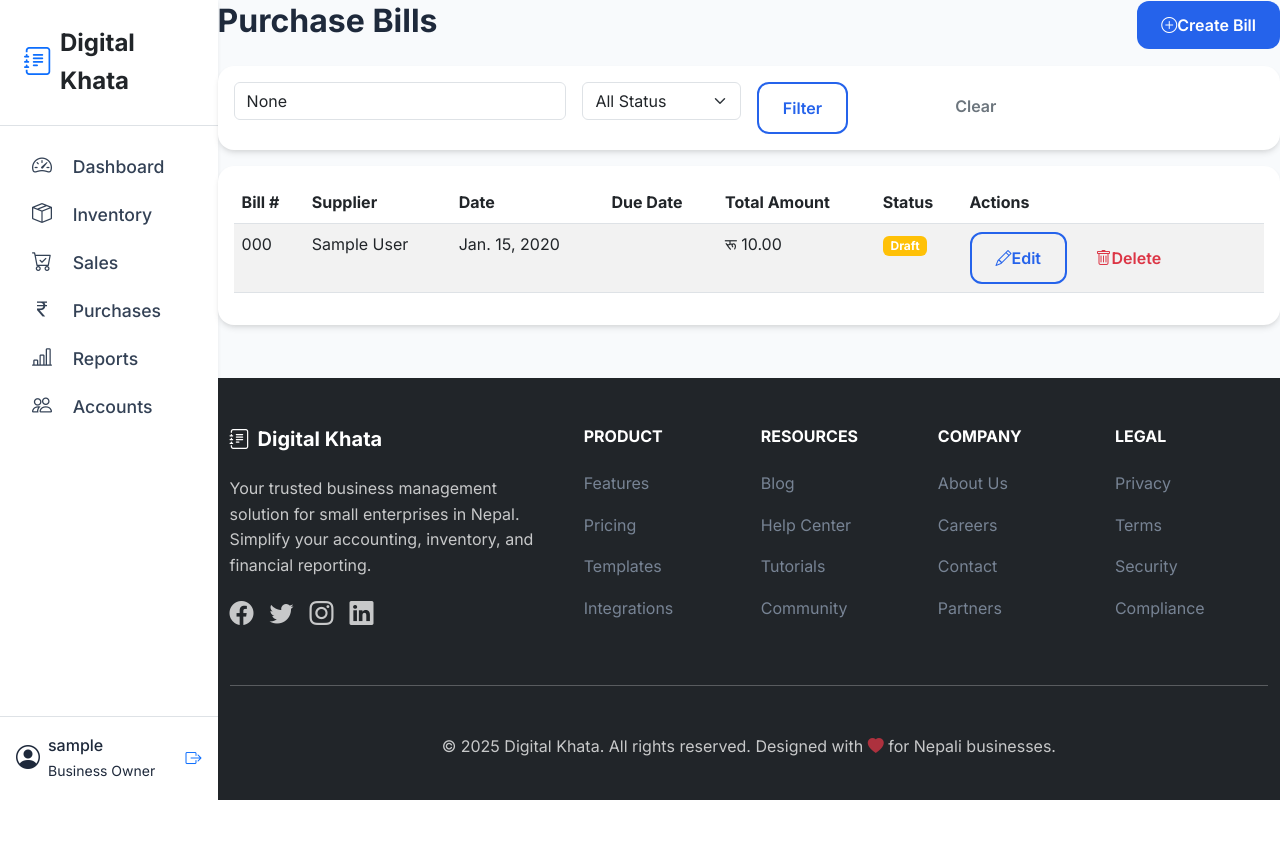
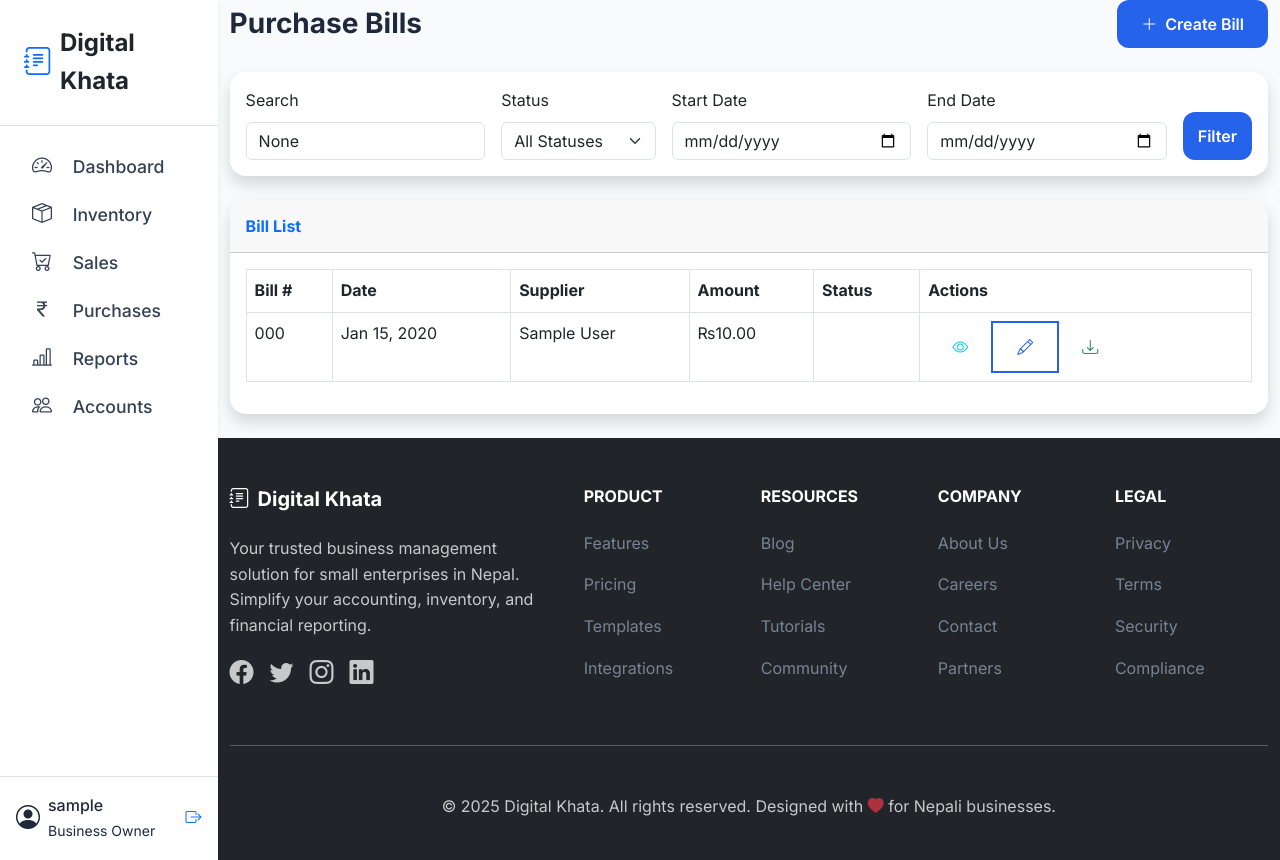
Before and after one commit to RajeshBasnet-dev/Digital-Khata, a Django app: page /purchases/ in a window 1280 px wide. Before the commit the page ends 800 px from the top, so only its background shows below. Run offline with Django 5.2, Linux system fonts and the light colour scheme; a user stored in the database is signed in; tables that the repository leaves empty hold one stand-in row (values such as "Sample post").

Commit message:
feat: enhance purchase bills with improved filtering and actions

```diff
--- a/templates/purchases/bill_list.html
+++ b/templates/purchases/bill_list.html
@@ -3,49 +3,65 @@
 {% block title %}Purchase Bills - Digital Khata{% endblock %}
 
 {% block content %}
-<div class="d-flex justify-content-between align-items-center mb-3">
-    <h2>Purchase Bills</h2>
-    <a href="{% url 'purchases:bill_create' %}" class="btn btn-primary">
-        <i class="bi bi-plus-circle"></i> Create Bill
+<div class="container-fluid">
+    <!-- Page Header -->
+    <div class="d-flex justify-content-between align-items-center mb-4">
+        <h1 class="h3 mb-0 text-gray-800 fw-bold">Purchase Bills</h1>
+        <div>
+            <a href="{% url 'purchases:create_bill' %}" class="btn btn-primary">
+                <i class="bi bi-plus-lg me-2"></i>Create Bill
             </a>
         </div>
+    </div>
 
-<div class="card mb-3">
+    <!-- Search and Filter -->
+    <div class="card shadow mb-4">
         <div class="card-body">
             <form method="get" class="row g-3">
-            <div class="col-md-4">
-                <input type="text" class="form-control" name="search" placeholder="Search by bill number or supplier" value="{{ search_query }}">
+                <div class="col-md-3">
+                    <label for="search" class="form-label">Search</label>
+                    <input type="text" class="form-control" id="search" name="search" placeholder="Supplier or bill #" value="{{ search_query }}">
                 </div>
                 <div class="col-md-2">
-                <select name="status" class="form-select">
-                    <option value="">All Status</option>
-                    <option value="paid" {% if request.GET.status == 'paid' %}selected{% endif %}>Paid</option>
-                    <option value="unpaid" {% if request.GET.status == 'unpaid' %}selected{% endif %}>Unpaid</option>
-                    <option value="partial" {% if request.GET.status == 'partial' %}selected{% endif %}>Partial</option>
+                    <label for="status" class="form-label">Status</label>
+                    <select class="form-select" id="status" name="status">
+                        <option value="">All Statuses</option>
+                        <option value="draft" {% if status_filter == 'draft' %}selected{% endif %}>Draft</option>
+                        <option value="received" {% if status_filter == 'received' %}selected{% endif %}>Received</option>
+                        <option value="paid" {% if status_filter == 'paid' %}selected{% endif %}>Paid</option>
+                        <option value="overdue" {% if status_filter == 'overdue' %}selected{% endif %}>Overdue</option>
+                        <option value="cancelled" {% if status_filter == 'cancelled' %}selected{% endif %}>Cancelled</option>
                     </select>
                 </div>
-            <div class="col-md-2">
-                <button type="submit" class="btn btn-outline-primary">Filter</button>
+                <div class="col-md-3">
+                    <label for="start_date" class="form-label">Start Date</label>
+                    <input type="date" class="form-control" id="start_date" name="start_date" value="{{ start_date }}">
                 </div>
-            <div class="col-md-2">
-                <a href="{% url 'purchases:bill_list' %}" class="btn btn-outline-secondary">Clear</a>
+                <div class="col-md-3">
+                    <label for="end_date" class="form-label">End Date</label>
+                    <input type="date" class="form-control" id="end_date" name="end_date" value="{{ end_date }}">
+                </div>
+                <div class="col-md-1 d-flex align-items-end">
+                    <button type="submit" class="btn btn-primary w-100">Filter</button>
                 </div>
             </form>
         </div>
     </div>
 
-<div class="card">
+    <!-- Bills Table -->
+    <div class="card shadow mb-4">
+        <div class="card-header py-3 d-flex flex-row align-items-center justify-content-between">
+            <h6 class="m-0 font-weight-bold text-primary">Bill List</h6>
+        </div>
         <div class="card-body">
-        {% if bills %}
             <div class="table-responsive">
-            <table class="table table-striped">
+                <table class="table table-bordered" id="dataTable" width="100%" cellspacing="0">
                     <thead>
                         <tr>
                             <th>Bill #</th>
+                            <th>Date</th>
                             <th>Supplier</th>
-                        <th>Date</th>
-                        <th>Due Date</th>
-                        <th>Total Amount</th>
+                            <th>Amount</th>
                             <th>Status</th>
                             <th>Actions</th>
                         </tr>
@@ -54,31 +70,72 @@
                         {% for bill in bills %}
                         <tr>
                             <td>{{ bill.bill_number }}</td>
+                            <td>{{ bill.date|date:"M d, Y" }}</td>
                             <td>{{ bill.supplier.name }}</td>
-                        <td>{{ bill.date }}</td>
-                        <td>{{ bill.due_date }}</td>
-                        <td>रू {{ bill.total_amount|floatformat:2 }}</td>
+                            <td>₨{{ bill.total_amount|floatformat:2 }}</td>
                             <td>
-                            <span class="badge bg-{% if bill.status == 'paid' %}success{% elif bill.status == 'unpaid' %}danger{% else %}warning{% endif %}">
+                                <span class="badge bg-{{ bill.status }}">
                                     {{ bill.get_status_display }}
                                 </span>
                             </td>
                             <td>
-                            <a href="{% url 'purchases:bill_update' bill.pk %}" class="btn btn-sm btn-outline-primary">
-                                <i class="bi bi-pencil"></i> Edit
+                                <div class="btn-group" role="group">
+                                    <a href="{% url 'purchases:view_bill' bill.id %}" class="btn btn-sm btn-outline-info">
+                                        <i class="bi bi-eye"></i>
                                     </a>
-                            <a href="{% url 'purchases:bill_delete' bill.pk %}" class="btn btn-sm btn-outline-danger">
-                                <i class="bi bi-trash"></i> Delete
+                                    {% if bill.status == 'draft' %}
+                                    <a href="{% url 'purchases:edit_bill' bill.id %}" class="btn btn-sm btn-outline-primary">
+                                        <i class="bi bi-pencil"></i>
                                     </a>
+                                    {% endif %}
+                                    <a href="{% url 'purchases:download_bill' bill.id %}" class="btn btn-sm btn-outline-success">
+                                        <i class="bi bi-download"></i>
+                                    </a>
+                                </div>
                             </td>
+                        </tr>
+                        {% empty %}
+                        <tr>
+                            <td colspan="6" class="text-center">No bills found</td>
                         </tr>
                         {% endfor %}
                     </tbody>
                 </table>
             </div>
-        {% else %}
-        <p class="text-center">No bills found. <a href="{% url 'purchases:bill_create' %}">Create your first bill</a>.</p>
+
+            <!-- Pagination -->
+            {% if is_paginated %}
+            <nav aria-label="Page navigation">
+                <ul class="pagination justify-content-center">
+                    {% if page_obj.has_previous %}
+                        <li class="page-item">
+                            <a class="page-link" href="?page=1{% if search_query %}&search={{ search_query }}{% endif %}{% if status_filter %}&status={{ status_filter }}{% endif %}{% if start_date %}&start_date={{ start_date }}{% endif %}{% if end_date %}&end_date={{ end_date }}{% endif %}" aria-label="First">
+                                <span aria-hidden="true">&laquo;</span>
+                            </a>
+                        </li>
+                        <li class="page-item">
+                            <a class="page-link" href="?page={{ page_obj.previous_page_number }}{% if search_query %}&search={{ search_query }}{% endif %}{% if status_filter %}&status={{ status_filter }}{% endif %}{% if start_date %}&start_date={{ start_date }}{% endif %}{% if end_date %}&end_date={{ end_date }}{% endif %}">{{ page_obj.previous_page_number }}</a>
+                        </li>
+                    {% endif %}
+
+                    <li class="page-item active">
+                        <span class="page-link">{{ page_obj.number }}</span>
+                    </li>
+
+                    {% if page_obj.has_next %}
+                        <li class="page-item">
+                            <a class="page-link" href="?page={{ page_obj.next_page_number }}{% if search_query %}&search={{ search_query }}{% endif %}{% if status_filter %}&status={{ status_filter }}{% endif %}{% if start_date %}&start_date={{ start_date }}{% endif %}{% if end_date %}&end_date={{ end_date }}{% endif %}">{{ page_obj.next_page_number }}</a>
+                        </li>
+                        <li class="page-item">
+                            <a class="page-link" href="?page={{ page_obj.paginator.num_pages }}{% if search_query %}&search={{ search_query }}{% endif %}{% if status_filter %}&status={{ status_filter }}{% endif %}{% if start_date %}&start_date={{ start_date }}{% endif %}{% if end_date %}&end_date={{ end_date }}{% endif %}" aria-label="Last">
+                                <span aria-hidden="true">&raquo;</span>
+                            </a>
+                        </li>
+                    {% endif %}
+                </ul>
+            </nav>
             {% endif %}
         </div>
     </div>
+</div>
 {% endblock %}
```
Lines whose indentation alone changed are shown as unchanged.
